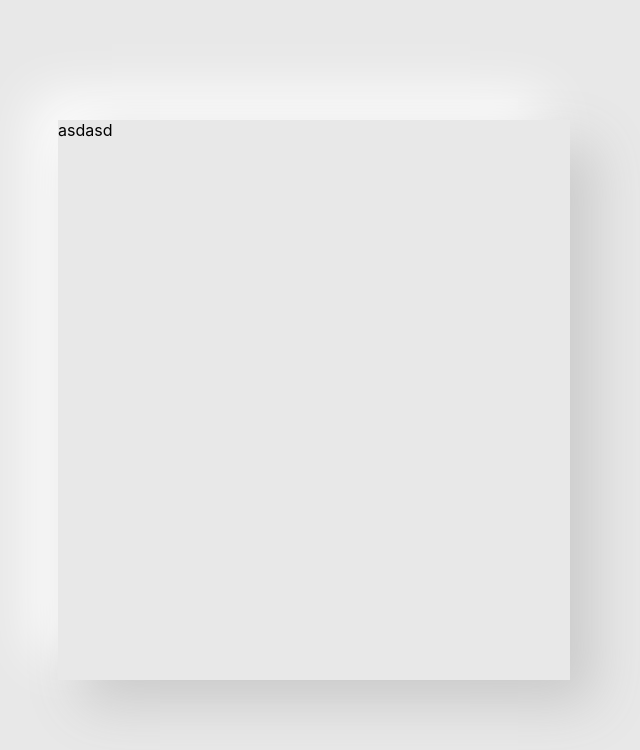
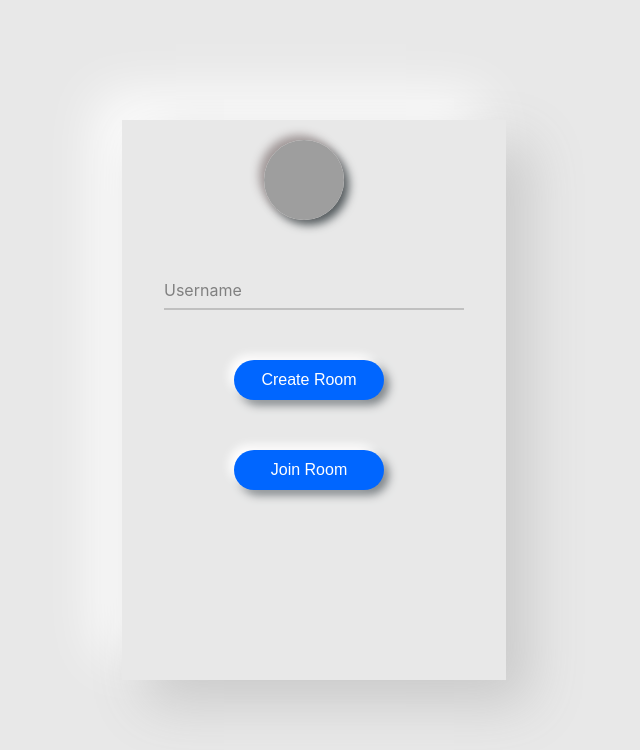
Before and after one commit to debadri16/yapper, a React (Create React App) app in the folder yapper-fe/: page / in a window 1280 px wide. Shown: the top 750 px of the page, without its empty margins (326-966 px from the left). Built offline with nearby package versions, Linux system fonts and the light colour scheme; grey boxes are pictures that could not be loaded.

Commit message:
added buttons for home page

```diff
--- a/yapper-fe/src/Components/Home/Home.css
+++ b/yapper-fe/src/Components/Home/Home.css
@@ -1,3 +1,10 @@
+* {
+    margin: 0;
+    padding: 0;
+    box-sizing: border-box;
+    outline: none;
+}
+
 .bgDiv {
     height: 100vh;
     display: flex;
@@ -8,8 +15,125 @@
 
 .loginContainer {
     height: 70%;
-    width: 40%;
+    width: 30%;
     background: #e8e8e8;
-    box-shadow:  24px 24px 51px #cacaca,
-             -24px -24px 51px #ffffff;
+    box-shadow: 24px 24px 51px #cacaca,
+        -24px -24px 51px #ffffff;
 }
+
+.login-detils {
+    display: flex;
+    justify-content: center;
+    align-items: center;
+    margin: 20px 0px 20px 0px;
+}
+
+.login-details-grp {
+    display: block;
+}
+
+.img-button {
+    border-radius: 50%;
+    border: none;
+    cursor: pointer;
+    width: 80px;
+    height: 80px;
+    margin-left: 17px;
+    box-shadow: -5px -5px 10px #a19898, 5px 5px 10px #52595c;
+    margin-bottom: 50px;
+    margin-left: 100px;
+}
+
+.img-button :hover {
+    width: 90px;
+    height: 90px;
+    box-shadow: -5px -5px 10px #a19898, 5px 5px 10px #52595c;
+}
+
+.avatar {
+    width: 80px;
+    height: 80px;
+    border-radius: 50%;
+}
+
+.button-create,
+.button-join {
+    display: flex;
+    justify-content: center;
+    align-items: center;
+    width: 150px;
+    height: 40px;
+    font-size: 16px;
+    border-radius: 40px;
+    border: none;
+    outline: none;
+    background: rgb(0, 102, 255);
+    box-shadow: -5px -5px 10px #fffefe, 5px 5px 10px #7d8387;;
+    font-family: sans-serif;
+    color: white;
+    cursor: pointer;
+    margin-top: 50px;
+    margin-left: 70px;
+}
+
+.btn-grp :hover {
+    background: rgb(1, 76, 189);
+}
+
+.input-data {
+    height: 40px;
+    width: 100%;
+    position: relative;
+}
+
+ .input-data input {
+    height: 100%;
+    width: 300px;
+    border: none;
+    background-color: #e8e8e8;
+    /* font-size: 17px; */
+    border-bottom: 2px solid silver;
+}
+
+.input-data input:focus~label,
+.input-data input:valid~label {
+    transform: translateY(-20px);
+    /* font-size: 15px; */
+    color: rgb(0, 102, 255);
+}
+
+.input-data label {
+    position: absolute;
+    bottom: 10px;
+    left: 0;
+    color: grey;
+    pointer-events: none;
+    transition: all 0.3s ease;
+}
+
+.input-data .underline {
+    position: absolute;
+    height: 2px;
+    width: 100%;
+    bottom: 0;
+}
+
+.input-data .underline:before {
+    position: absolute;
+    content: "";
+    height: 100%;
+    width: 100%;
+    background: rgb(0, 102, 255);
+    transform: scaleX(0);
+    transform-origin: center;
+    transition: transform 0.3s ease;
+}
+
+.input-data input:focus~.underline:before,
+.input-data input:valid~.underline:before {
+    transform: scaleX(1);
+}
+
+.error-msg{
+    color: rgb(219, 2, 2);
+}
--- a/yapper-fe/src/Components/Home/Home.js
+++ b/yapper-fe/src/Components/Home/Home.js
@@ -1,10 +1,61 @@
+import React, { useState } from "react";
+
 import './Home.css';
 
 function Home() {
-    return(
+
+    const [name, setName] = useState("");
+    const [error, setError] = useState(false);
+
+    let handleNameChange = (event) => {
+        setName(event.target.value);
+        setError(false);
+    };
+
+    let create_room = () => {
+        if (!name) {
+            setError(true);
+            console.log('no name')
+
+        } else {
+            console.log('create')
+        }
+    }
+
+    let join_room = () => {
+        if (!name) {
+            setError(true);
+            console.log('no name')
+
+        } else {
+            console.log('join')
+        }
+    }
+
+    return (
         <div className="bgDiv">
             <div className="loginContainer">
-                asdasd
+                <div className='login-detils'>
+                    <div className='login-details-grp'>
+                        <div>
+                            <button className='img-button'><img className='avatar' src='https://cdn0.iconfinder.com/data/icons/avatar-78/128/12-512.png' alt='mango-avatar'></img></button>
+                            <div>
+                                <div className='input-data'>
+                                    <input type="text" onChange={handleNameChange} required />
+                                    <div className='underline'></div>
+                                    <label>Username</label>
+                                </div>
+                                <div> {error ? <small className="error-msg">Username field is required to create/join room</small> : null}</div>
+                            </div>
+                        </div>
+                        <div className='button-container'>
+                            <div className='btn-grp'>
+                                <button className='button-create' onClick={create_room}>Create Room</button>
+                                <button className='button-join' onClick={join_room}>Join Room</button>
+                            </div>
+                        </div>
+                    </div>
+                </div>
             </div>
         </div>
     );
```
Also changed, not shown: 1 other file (tests, documents, lock files or other folders).
